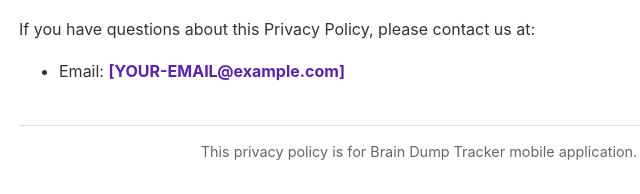
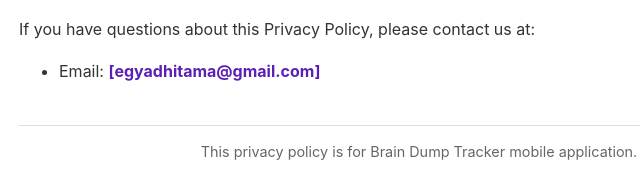
Before and after one commit to egyad/braindumptracker, a plain HTML site: page index.html in a window 1280 px wide. Shown: the part 2182-2376 px from the top of the page, 221-861 px from the left. Drawn offline with Linux system fonts and the light colour scheme.

Commit message:
update email

```diff
--- a/index.html
+++ b/index.html
@@ -121,7 +121,7 @@
     <h2>Contact Us</h2>
     <p>If you have questions about this Privacy Policy, please contact us at:</p>
     <ul>
-        <li>Email: <strong>[YOUR-EMAIL@example.com]</strong></li>
+        <li>Email: <strong>[egyadhitama@gmail.com]</strong></li>
     </ul>
 
     <hr style="margin-top: 40px; border: none; border-top: 1px solid #ddd;">
```
